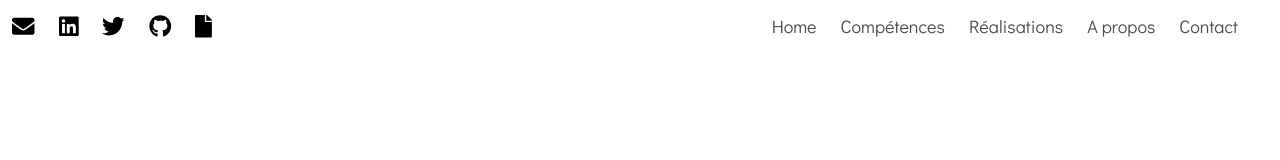
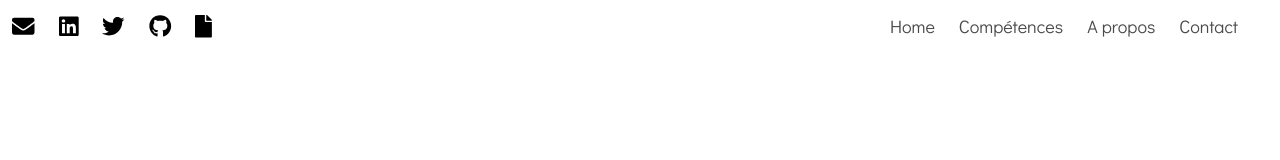
Before and after one commit to jocelyngriselle/jocelyngriselle.github.io, a Vue app: page / in a window 1280 px wide. Shown: the top 160 px of the page. Built offline with nearby package versions, Linux system fonts and the light colour scheme.

Commit message:
remove ugly portofolio

```diff
--- a/src/components/NavBar.vue
+++ b/src/components/NavBar.vue
@@ -53,7 +53,7 @@
       <div class="navbar-end">
         <router-link class="navbar-item" to="/home">Home</router-link>
         <router-link class="navbar-item" to="/skills">Compétences</router-link>
-        <router-link class="navbar-item" to="/portofolio">Réalisations</router-link>
+        <!--<router-link class="navbar-item" to="/portofolio">Réalisations</router-link>-->
         <router-link class="navbar-item" to="/about">A propos</router-link>
         <router-link class="navbar-item" to="/contact">Contact</router-link>
       </div>
```
